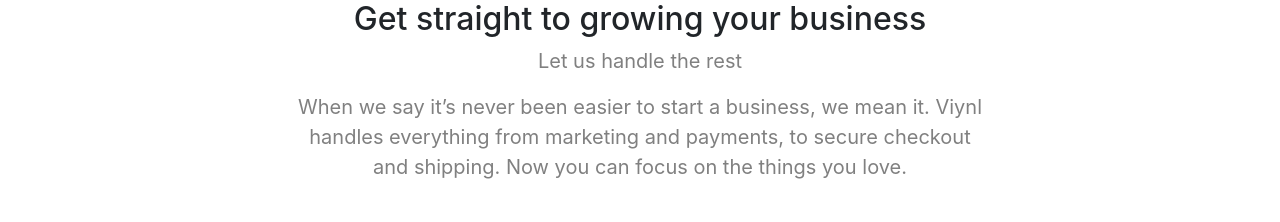
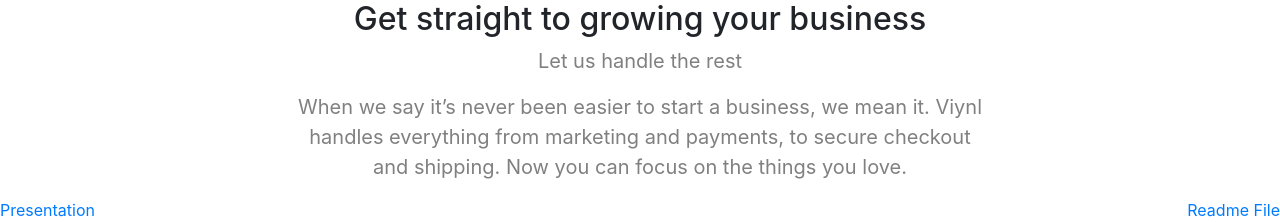
Before and after one commit to Uarmagan/VINYL, a PHP site: page /home.php in a window 1280 px wide. Shown: the part 1165-1387 px from the top of the page. Before the commit the page ends 1344 px from the top, so only its background shows below. Run offline with PHP 8.4, Linux system fonts and the light colour scheme.

Commit message:
muted index video added links to home upload powerpoint

```diff
--- a/home.php
+++ b/home.php
@@ -95,7 +95,19 @@
             <p class="text-center">When we say it’s never been easier to start a business, we mean it. Viynl <br>
             handles everything from marketing and payments, to secure checkout <br> and shipping. Now you
             can focus on the things you love.</P>
-       <div>
-    <div>
+       </div>
+    </div>
+
+    <div style="float: left">
+        <a href="Vinyl.pptx" id="enter">
+            Presentation
+        </a>
+    </div>
+    <div style="float: right">
+        <a href="readme.txt" id="enter">
+            Readme File
+        </a>
+    </div>
+
 
 <?php include('includes/footer.html');?>
--- a/index.php
+++ b/index.php
@@ -60,7 +60,7 @@
     <title>index page</title>
 </head>
 
-	<video autoplay loop id="vid">
+	<video autoplay loop muted id="vid">
 		<source src="includes/knaan.mp4" type="">
 	</video>
 
```
Also changed, not shown: 1 other file.
